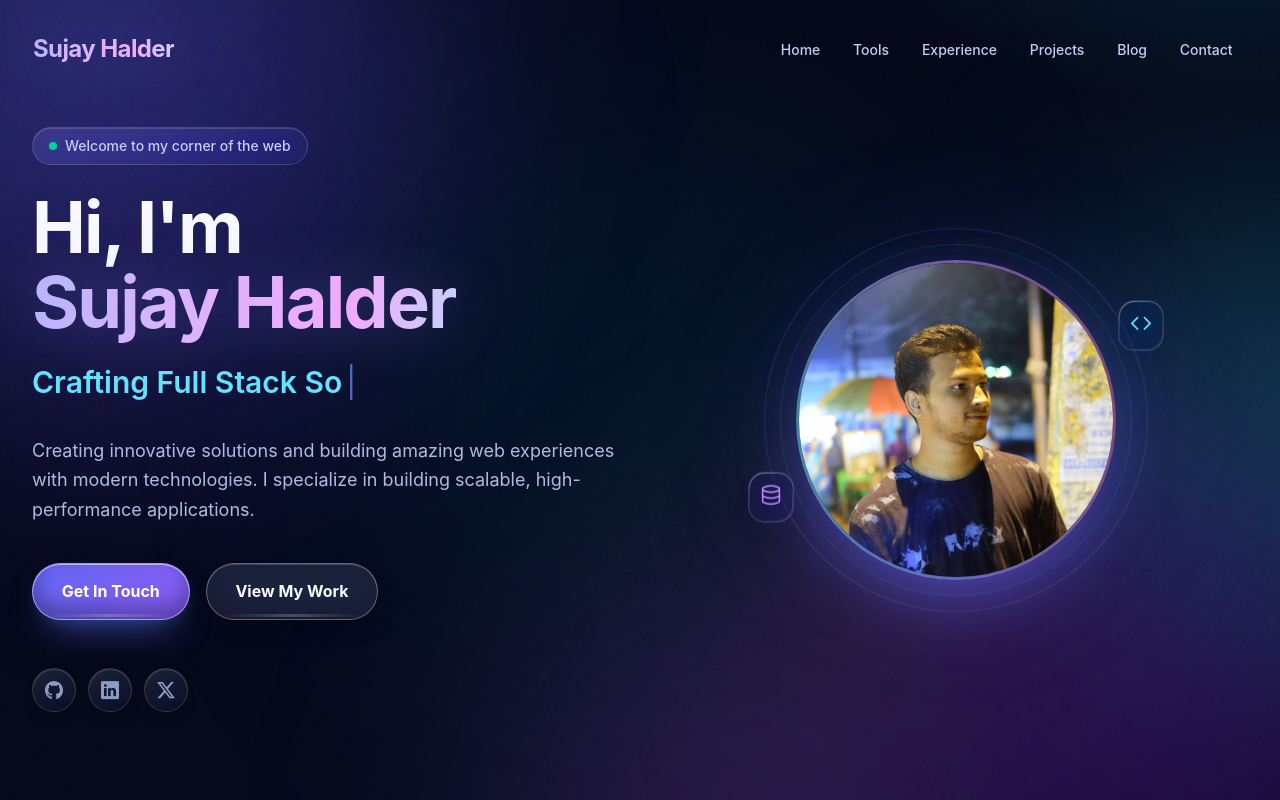
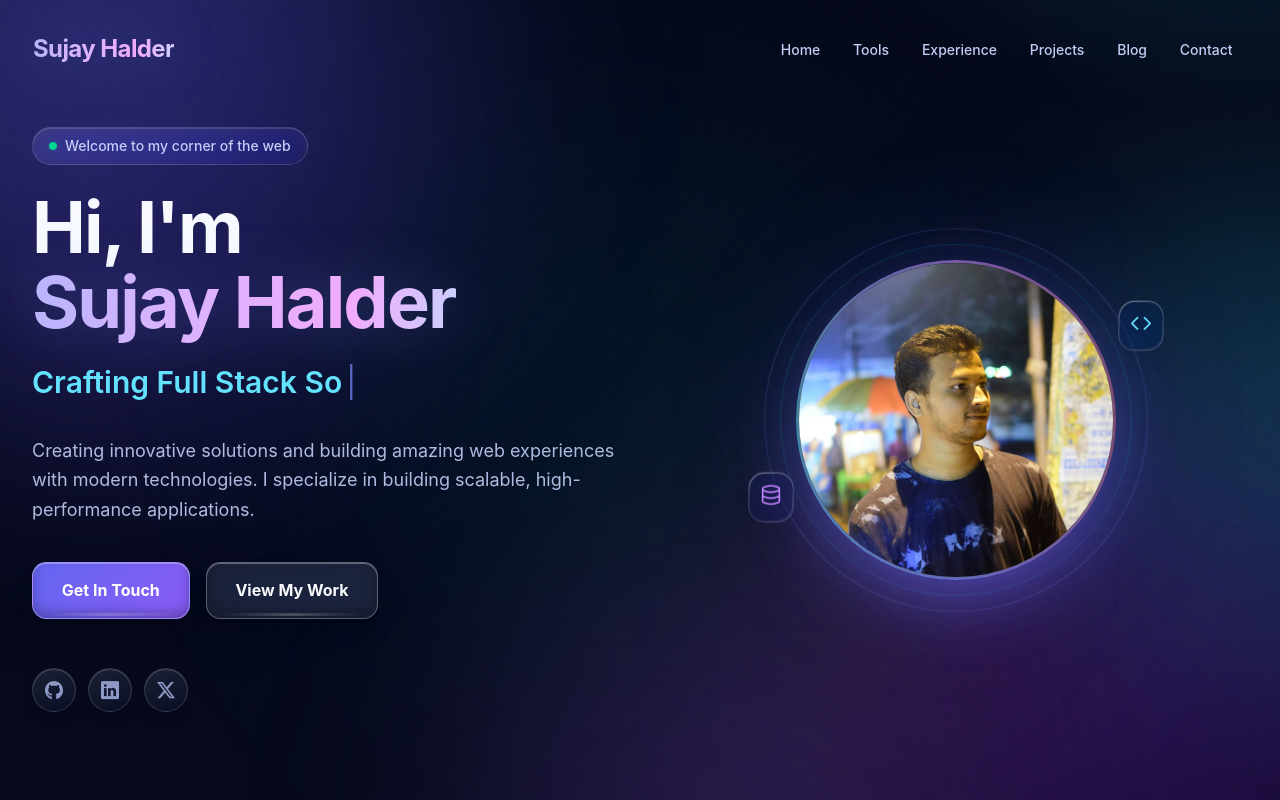
Before and after one commit to know120/know120.github.io, a React (Vite) app: page /tools in a window 1280 px wide. Shown: the top 800 px of the page. Built offline with nearby package versions, Linux system fonts and the light colour scheme.

Commit message:
Apply elevated keycap treatment to all buttons

```diff
--- a/src/index.css
+++ b/src/index.css
@@ -411,7 +411,7 @@
     justify-content: center;
     gap: 0.5rem;
     overflow: hidden;
-    border-radius: 999px;
+    border-radius: 0.9rem;
     border: 1.5px solid rgba(255, 255, 255, 0.34);
     padding: 0.98rem 1.8rem;
     min-height: 2.9rem;
@@ -493,7 +493,7 @@
     align-items: center;
     justify-content: center;
     gap: 0.5rem;
-    border-radius: 999px;
+    border-radius: 0.9rem;
     border: 1.5px solid var(--glass-border);
     padding: 0.98rem 1.8rem;
     min-height: 2.9rem;
@@ -787,3 +787,83 @@ body.light-theme .heading-gradient {
     display: none;
   }
 }
+
+/* ==========================================================================
+   Universal keycap treatment
+   Component CSS files (notes, dialogs, tool pages) are unlayered and load
+   after this file, so these rules use a higher specificity to make every
+   control read as the same lifted, rounded glass key.
+   ========================================================================== */
+html body button:not(.nav-link),
+html body input[type="submit"],
+html body input[type="button"],
+html body a.btn-primary,
+html body a.btn-secondary {
+  position: relative;
+  border-style: solid;
+  border-width: 1.5px;
+  border-color: var(--glass-border-strong);
+  border-radius: 0.9rem;
+  transform: translateY(-2px);
+  box-shadow:
+    0 5px 0 -1px rgba(2, 6, 23, 0.75),
+    0 12px 24px -12px rgba(2, 6, 23, 0.95),
+    inset 0 1px 0 rgba(255, 255, 255, 0.32),
+    inset 0 -6px 12px rgba(2, 6, 23, 0.28);
+  transition:
+    transform 0.3s var(--ease-liquid),
+    box-shadow 0.3s ease,
+    filter 0.3s ease;
+}
+
+html body button:not(.nav-link):hover,
+html body input[type="submit"]:hover,
+html body input[type="button"]:hover,
+html body a.btn-primary:hover,
+html body a.btn-secondary:hover {
+  transform: translateY(-4px);
+  filter: brightness(1.06);
+  box-shadow:
+    0 8px 0 -1px rgba(2, 6, 23, 0.78),
+    0 20px 34px -14px rgba(2, 6, 23, 0.98),
+    inset 0 1px 0 rgba(255, 255, 255, 0.42),
+    inset 0 -6px 12px rgba(2, 6, 23, 0.24);
+}
+
+html body button:not(.nav-link):active,
+html body input[type="submit"]:active,
+html body input[type="button"]:active,
+html body a.btn-primary:active,
+html body a.btn-secondary:active {
+  transform: translateY(0);
+  filter: none;
+  box-shadow:
+    0 2px 0 -1px rgba(2, 6, 23, 0.7),
+    0 6px 14px -10px rgba(2, 6, 23, 0.85),
+    inset 0 2px 6px rgba(2, 6, 23, 0.35);
+}
+
+/* Keep circular icon buttons circular while retaining the keycap depth. */
+html body button.icon-button {
+  border-radius: 999px;
+}
+
+/* Third-party canvas controls keep their own chrome. */
+html body .tl-container button,
+html body .tl-container button:hover,
+html body .tl-container button:active {
+  transform: none;
+  box-shadow: none;
+  border-radius: inherit;
+}
+
+@media (prefers-reduced-motion: reduce) {
+  html body button:not(.nav-link),
+  html body input[type="submit"],
+  html body input[type="button"],
+  html body a.btn-primary,
+  html body a.btn-secondary {
+    transform: none;
+    transition: none;
+  }
+}
```
